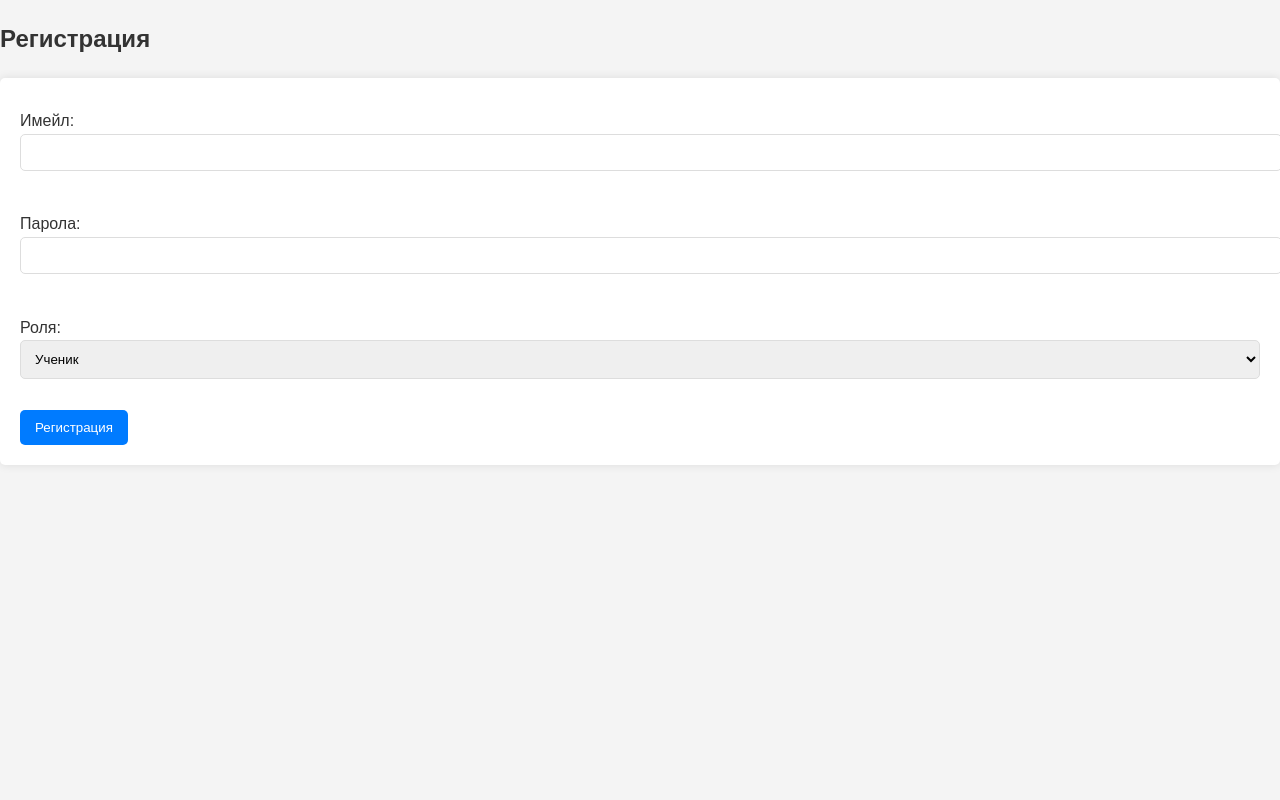
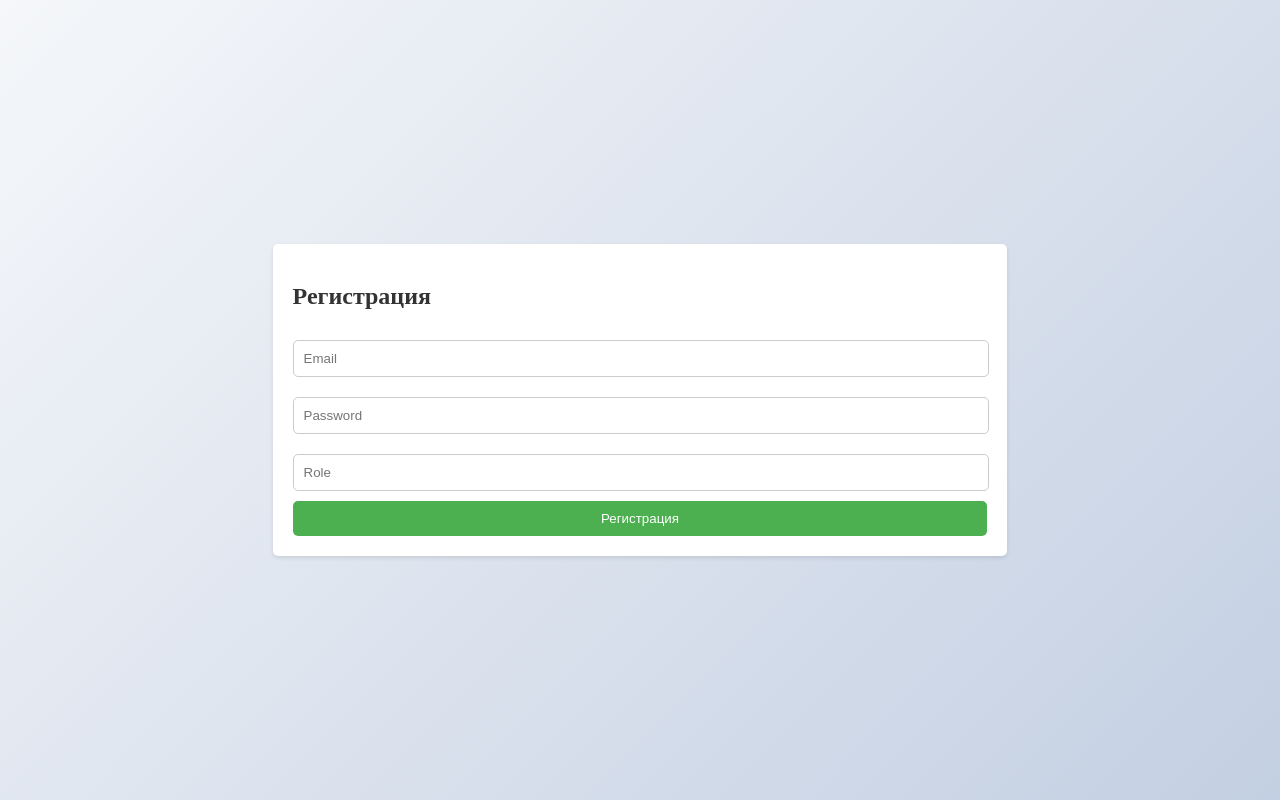
Before and after one commit to milchevdimitar/summer-practice-2024, a React (Create React App) app in the folder frontend/diploma-project-management/: page /register in a window 1280 px wide. Built offline with nearby package versions, Linux system fonts and the light colour scheme.

Commit message:
simple pages

```diff
--- a/frontend/diploma-project-management/src/components/Login.js
+++ b/frontend/diploma-project-management/src/components/Login.js
@@ -1,7 +1,7 @@
 import React, { useState } from 'react';
+import '../styles/Login.css';
+import { login } from '../services/auth';
 import { useNavigate } from 'react-router-dom';
-import { login } from '../services/auth';
-import '../styles/Login.css';
 
 function Login() {
   const [email, setEmail] = useState('');
@@ -25,22 +25,23 @@ function Login() {
     };
 
   return (
-    <div>
+    <div className="form-container">
       <h2>Вход</h2>
       <form onSubmit={handleSubmit}>
-        <label>
-          Имейл:
-          <input type="email" value={email} onChange={(e) => setEmail(e.target.value)} />
-        </label>
-        <br />
-        <label>
-          Парола:
-          <input type="password" value={password} onChange={(e) => setPassword(e.target.value)} />
-        </label>
-        <br />
+        <input
+          type="email"
+          placeholder="Email"
+          value={email}
+          onChange={(e) => setEmail(e.target.value)}
+        />
+        <input
+          type="password"
+          placeholder="Password"
+          value={password}
+          onChange={(e) => setPassword(e.target.value)}
+        />
         <button type="submit">Вход</button>
       </form>
-      {message && <p>{message}</p>}
     </div>
   );
 }
--- a/frontend/diploma-project-management/src/components/Register.js
+++ b/frontend/diploma-project-management/src/components/Register.js
@@ -1,50 +1,42 @@
+// src/components/Register.js
 import React, { useState } from 'react';
+import '../styles/Register.css';
 import { register } from '../services/auth';
-import '../styles/Register.css';
 
 function Register() {
   const [email, setEmail] = useState('');
   const [password, setPassword] = useState('');
-  const [role, setRole] = useState('student');
-  const [message, setMessage] = useState('');
+  const [role, setRole] = useState('');
 
-  const handleSubmit = async (event) => {
-    event.preventDefault();
-    try {
-      const response = await register(email, password, role);
-      setMessage(response.data.message);
-    } catch (error) {
-      setMessage('An error occurred. Please try again.');
-      console.error('An error occurred:', error);
-    }
+  const handleSubmit = async (e) => {
+    e.preventDefault();
+    await register(email, password, role);
   };
 
   return (
-    <div>
+    <div className="form-container">
       <h2>Регистрация</h2>
       <form onSubmit={handleSubmit}>
-        <label>
-          Имейл:
-          <input type="email" value={email} onChange={(e) => setEmail(e.target.value)} />
-        </label>
-        <br />
-        <label>
-          Парола:
-          <input type="password" value={password} onChange={(e) => setPassword(e.target.value)} />
-        </label>
-        <br />
-        <label>
-          Роля:
-          <select value={role} onChange={(e) => setRole(e.target.value)}>
-            <option value="student">Ученик</option>
-            <option value="admin">Администратор</option>
-            <option value="advisor">Ръководител</option>
-          </select>
-        </label>
-        <br />
+        <input
+          type="email"
+          placeholder="Email"
+          value={email}
+          onChange={(e) => setEmail(e.target.value)}
+        />
+        <input
+          type="password"
+          placeholder="Password"
+          value={password}
+          onChange={(e) => setPassword(e.target.value)}
+        />
+        <input
+          type="text"
+          placeholder="Role"
+          value={role}
+          onChange={(e) => setRole(e.target.value)}
+        />
         <button type="submit">Регистрация</button>
       </form>
-      {message && <p>{message}</p>}
     </div>
   );
 }
--- a/frontend/diploma-project-management/src/components/TaskManager.js
+++ b/frontend/diploma-project-management/src/components/TaskManager.js
@@ -1,3 +1,4 @@
+// src/components/TaskManager.js
 import React, { useState, useEffect } from 'react';
 import '../styles/TaskManager.css';
 import { fetchTasks } from '../services/taskService';
@@ -16,14 +17,14 @@ useEffect(() => {
   getTasks();
 }, []);
   return (
-    <div>
+    <div className="container">
       <h2>Задачи и срокове</h2>
-      <ul>
+      <ul className="task-list">
         {tasks.map((task) => (
           <li key={task.id}>
             <h3>{task.title}</h3>
             <p>{task.description}</p>
-            <p>Краен срок: {task.deadline}</p>
+            <p>Краен срок: {new Date(task.deadline).toLocaleDateString()}</p>
           </li>
         ))}
       </ul>
--- a/frontend/diploma-project-management/src/styles/Login.css
+++ b/frontend/diploma-project-management/src/styles/Login.css
@@ -1,6 +1,35 @@
-/* src/styles/login.css */
+/* src/styles/Login.css, src/styles/Register.css */
 
-.login-container {
-    max-width: 400px;
-    margin: 0 auto;
+.form-container {
+    background: white;
+    padding: 20px;
+    border-radius: 5px;
+    box-shadow: 0 2px 4px rgba(0, 0, 0, 0.1);
 }
+
+.form-container h2 {
+    margin-bottom: 20px;
+}
+
+.form-container input {
+    width: calc(100% - 20px);
+    padding: 10px;
+    margin: 10px 0;
+    border: 1px solid #ccc;
+    border-radius: 5px;
+}
+
+.form-container button {
+    width: 100%;
+    padding: 10px;
+    background: #4CAF50;
+    color: white;
+    border: none;
+    border-radius: 5px;
+    cursor: pointer;
+    transition: background 0.3s;
+}
+
+.form-container button:hover {
+    background: #45a049;
+}
--- a/frontend/diploma-project-management/src/styles/Register.css
+++ b/frontend/diploma-project-management/src/styles/Register.css
@@ -1,6 +1,35 @@
-/* src/styles/register.css */
+/* src/styles/Login.css, src/styles/Register.css */
 
-.register-container {
-    max-width: 400px;
-    margin: 0 auto;
+.form-container {
+    background: white;
+    padding: 20px;
+    border-radius: 5px;
+    box-shadow: 0 2px 4px rgba(0, 0, 0, 0.1);
 }
+
+.form-container h2 {
+    margin-bottom: 20px;
+}
+
+.form-container input {
+    width: calc(100% - 20px);
+    padding: 10px;
+    margin: 10px 0;
+    border: 1px solid #ccc;
+    border-radius: 5px;
+}
+
+.form-container button {
+    width: 100%;
+    padding: 10px;
+    background: #4CAF50;
+    color: white;
+    border: none;
+    border-radius: 5px;
+    cursor: pointer;
+    transition: background 0.3s;
+}
+
+.form-container button:hover {
+    background: #45a049;
+}
--- a/frontend/diploma-project-management/src/styles/TaskManager.css
+++ b/frontend/diploma-project-management/src/styles/TaskManager.css
@@ -1,10 +1,24 @@
-/* src/styles/taskManager.css */
+/* src/styles/TaskManager.css */
 
 .task-list {
     list-style: none;
     padding: 0;
 }
 
-.task-item {
-    margin-bottom: 10px;
+.task-list li {
+    background: #fff;
+    margin: 10px 0;
+    padding: 20px;
+    border-radius: 5px;
+    box-shadow: 0 2px 4px rgba(0, 0, 0, 0.1);
 }
+
+.task-list h3 {
+    margin: 0;
+    font-size: 1.5em;
+}
+
+.task-list p {
+    margin: 5px 0 0;
+    color: #666;
+}
--- a/frontend/diploma-project-management/src/styles/global.css
+++ b/frontend/diploma-project-management/src/styles/global.css
@@ -1,85 +1,42 @@
 /* src/styles/global.css */
 
-/* Основни стилове на страницата */
 body {
-    font-family: Arial, sans-serif;
-    line-height: 1.6;
-    background-color: #f4f4f4;
+    font-family: 'Arial, sans-serif';
+    background: linear-gradient(135deg, #f5f7fa 0%, #c3cfe2 100%);
     margin: 0;
     padding: 0;
+    display: flex;
+    justify-content: center;
+    align-items: center;
+    height: 100vh;
+}
+
+h1, h2, h3 {
+    font-family: 'Georgia, serif';
     color: #333;
 }
 
-/* Основен контейнер за центриране на съдържанието */
 .container {
-    width: 80%;
+    width: 90%;
+    max-width: 1200px;
     margin: 0 auto;
     padding: 20px;
+    background: white;
+    box-shadow: 0 0 10px rgba(0, 0, 0, 0.1);
+    border-radius: 8px;
+    text-align: center;
 }
 
-/* Стилове за заглавия */
-h1, h2, h3 {
-    color: #333;
-}
-
-/* Основни стилове за бутони */
 button {
-    background-color: #007bff;
-    color: #fff;
+    background: #4CAF50;
+    color: white;
+    padding: 10px 20px;
     border: none;
-    padding: 10px 15px;
+    border-radius: 5px;
     cursor: pointer;
-    border-radius: 5px;
-    transition: background-color 0.3s ease;
+    transition: background 0.3s;
 }
 
 button:hover {
-    background-color: #0056b3;
+    background: #45a049;
 }
-
-/* Формат на формулярите */
-form {
-    background: #fff;
-    padding: 20px;
-    border-radius: 5px;
-    box-shadow: 0 0 10px rgba(0, 0, 0, 0.1);
-}
-
-label {
-    display: block;
-    margin: 10px 0 5px;
-}
-
-input[type="email"],
-input[type="password"],
-input[type="text"],
-select {
-    width: 100%;
-    padding: 10px;
-    border: 1px solid #ddd;
-    border-radius: 5px;
-}
-
-input[type="email"]:focus,
-input[type="password"]:focus,
-input[type="text"]:focus,
-select:focus {
-    border-color: #007bff;
-    outline: none;
-}
-
-/* Позициониране на съобщения */
-p {
-    color: red;
-}
-
-/* Навигация */
-nav ul {
-    list-style: none;
-    padding: 0;
-}
-
-nav ul li {
-    display: inline;
-    margin-right: 10px;
-}
```
Also changed, not shown: 1 other file (tests, documents, lock files or other folders).
